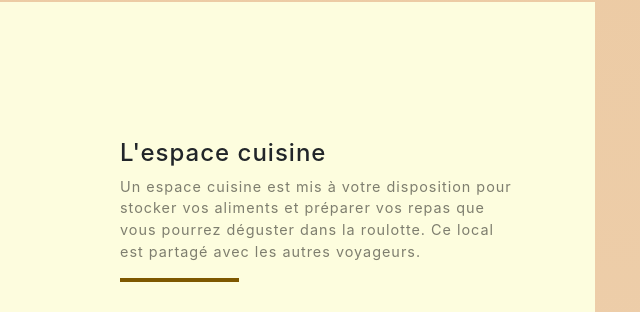
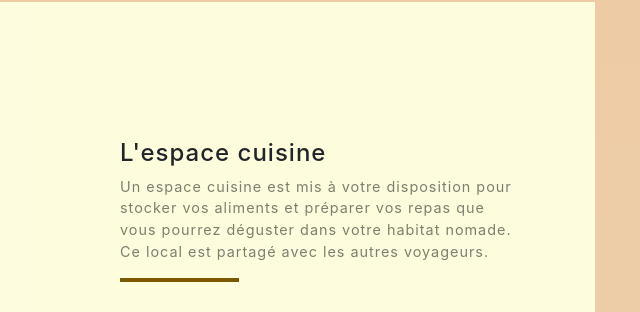
Before and after one commit to transhumances/transhumances.github.io, a website with bundled scripts: page roulotte.html in a window 1280 px wide. Shown: the part 1858-2170 px from the top of the page, 600-1240 px from the left. Built offline with nearby package versions, Linux system fonts and the light colour scheme.

Commit message:
correction texte espace cuisine

```diff
--- a/roulotte.html
+++ b/roulotte.html
@@ -145,7 +145,7 @@
                             <h4 class="text-black">L'espace cuisine</h4>
                             <p class="mb-0 text-black-50">
                                 Un espace cuisine est mis à votre disposition pour stocker vos aliments
-                                et préparer vos repas que vous pourrez déguster dans la roulotte. Ce local est partagé avec les autres voyageurs.
+                                et préparer vos repas que vous pourrez déguster dans votre habitat nomade. Ce local est partagé avec les autres voyageurs.
                             </p>
                             <hr class="d-none d-lg-block mb-0 ml-0">
                         </div>
```
Also changed, not shown: yourte.html (+1 -1 lines).
